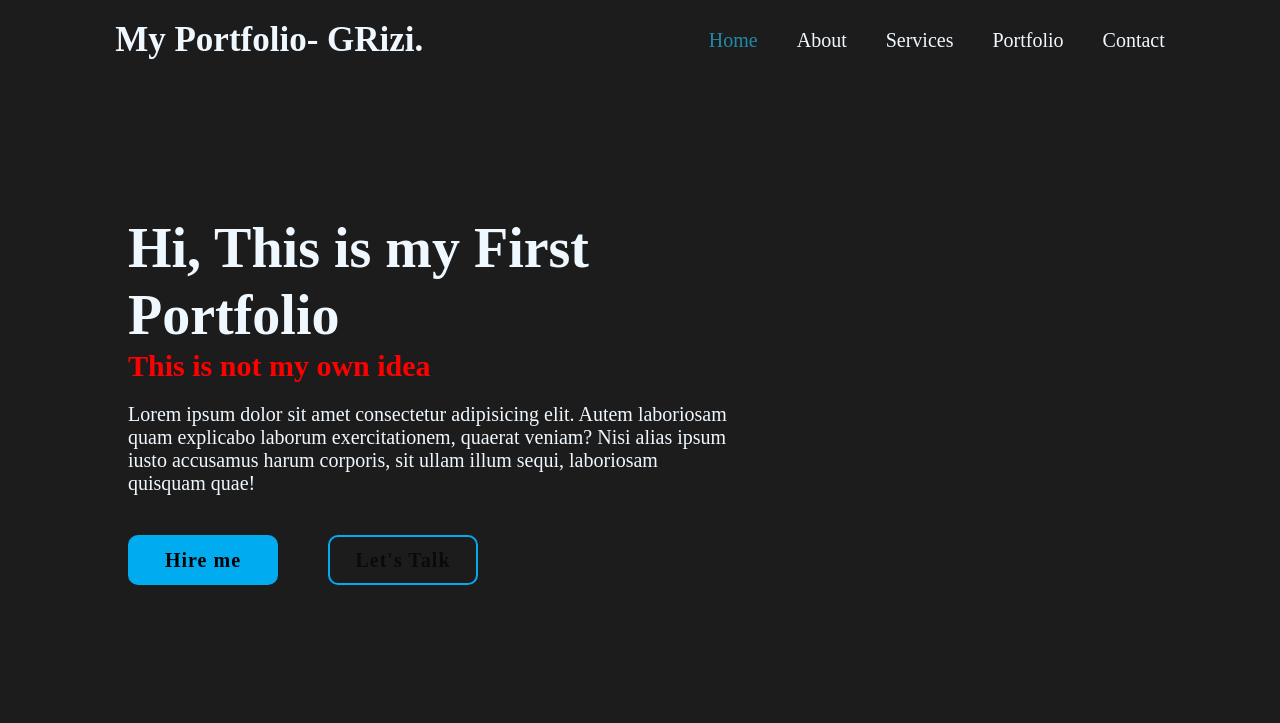
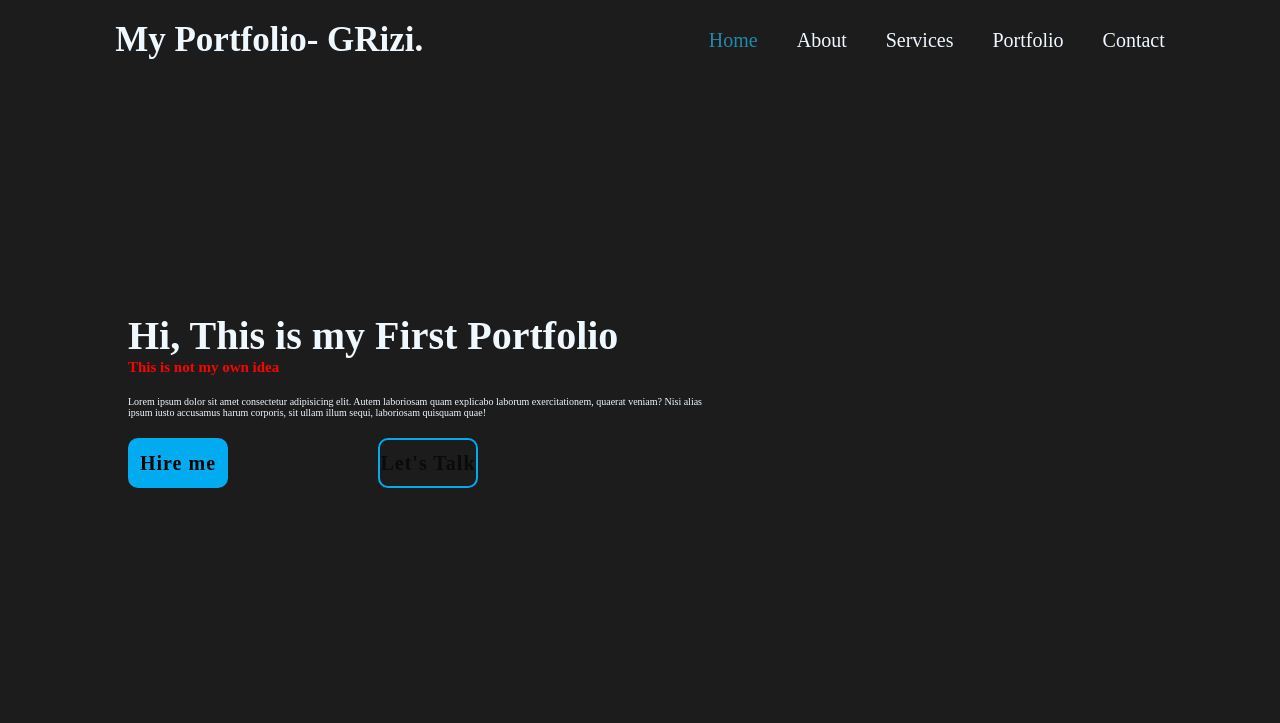
Before and after one commit to GRizi0/firstweb, a plain HTML site: page index.html in a window 1280 px wide. Shown: the top 723 px of the page. Drawn offline with nearby package versions, Linux system fonts and the light colour scheme; a web font is replaced by a local one.

Commit message:
Update style.css

```diff
--- a/style.css
+++ b/style.css
@@ -54,18 +54,18 @@ color: rgb(33, 137, 168);
     max-width: 600px;
 }
 .home-page h1{
-    font-size: 56px;
+    font-size: 40px;
     font-weight: 700;
-    line-height: 1.2;
+
 }
 .home-page h2{
-    font-size: 30px;
+    font-size: 15px;
     font-weight: 600;
     color: red;
 }
 .home-page p{
-    font-size: 20px;
-    margin: 20px 0 40px;
+    font-size: 10px;
+    margin: 20px 0 20px;
 }
 .home-page .btn-hire{
     display: flex;
@@ -79,7 +79,7 @@ color: rgb(33, 137, 168);
     position: relative;
     justify-content:center ;
     align-items: center;
-    width: 150px;
+    width: 100px;
     height: 100%;
     color: black;
     background-color: #00abf0;
@@ -142,4 +142,5 @@ color: rgb(236, 236, 240);
     text-decoration: none;
     font-size: 20px;
     color: rgb(19, 152, 230);
+
 }
```
